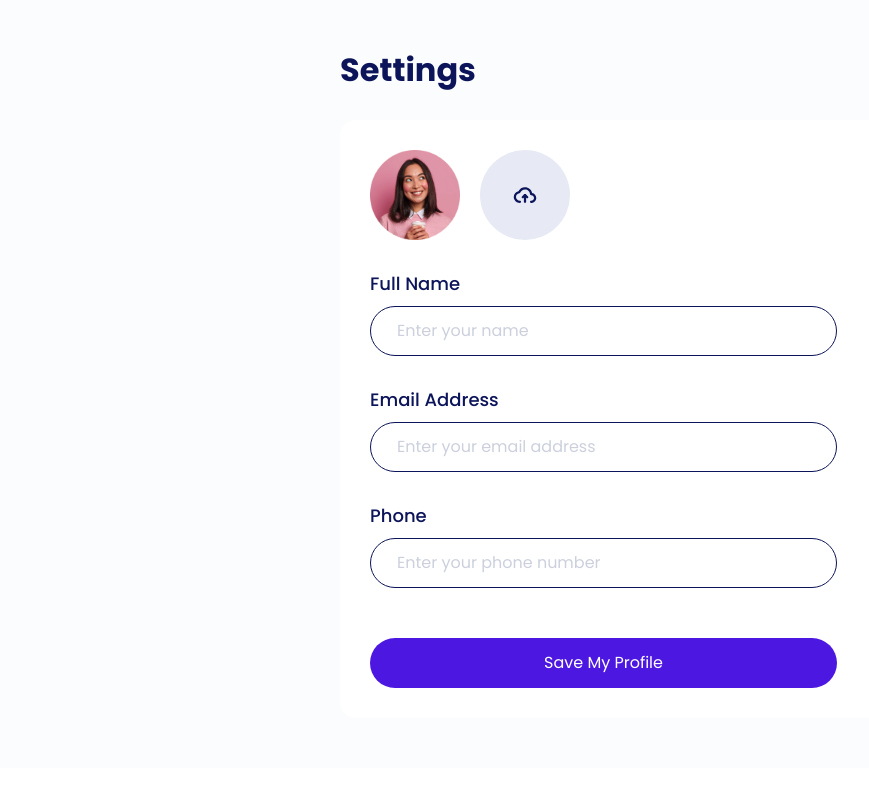
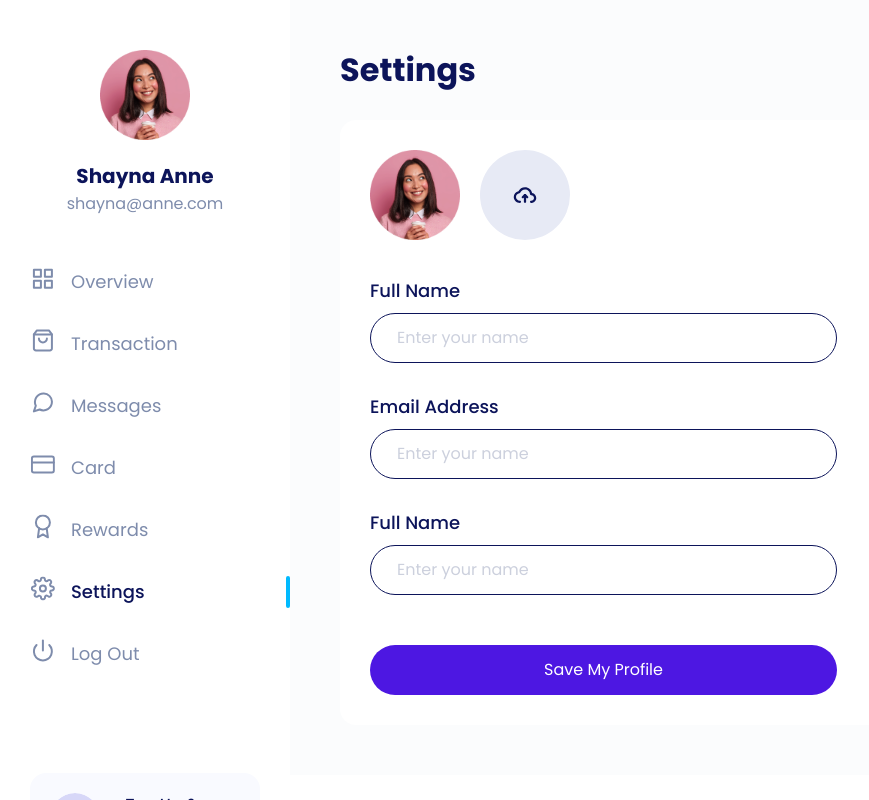
Before and after one commit to gnafhan/hanstore, a Next.js app: page /member/edit-profile in a window 1280 px wide. Shown: the whole page, without its empty margins (0-869 px from the left). Built offline with nearby package versions, Linux system fonts and the light colour scheme.

Commit message:
Refactoring Edit Profile Page

```diff
--- /dev/null
+++ b/components/atoms/input/input.tsx
@@ -0,0 +1,12 @@
+interface InputProps{
+    title: string;
+
+}
+export default function Input(props: InputProps) {
+    const {title, ...nativeProps} = props;
+    return (
+        <><label htmlFor="name" className="form-label text-lg fw-medium color-palette-1 mb-10">{title}</label>
+        <input type="text" className="form-control rounded-pill text-lg" id="name" name="name"
+                aria-describedby="name" placeholder="Enter your name" {...nativeProps} /></>
+    )
+}
--- a/components/organisms/Sidebar/MenuItem.tsx
+++ b/components/organisms/Sidebar/MenuItem.tsx
@@ -1,12 +1,14 @@
 import Image from "next/image"
 import cx from "classnames"
+import Link from "next/link"
 interface MenuItemProps{
     title: string;
     icon: string;
     active?: boolean;
+    href: string;
 }
 export default function MenuItem(props: Partial<MenuItemProps>) {
-    const {title, icon, active} = props;
+    const {title, icon, active, href} = props;
 
     const classTitle = cx({
         "item" : true,
@@ -19,7 +21,9 @@ export default function MenuItem(props: Partial<MenuItemProps>) {
                    <Image src={`/icon/${icon}.svg`} width = {25} height = {25}/>
             </div>
                     <p className="item-title m-0">
-                        <a href="" className="text-lg text-decoration-none">{title}</a>
+                        <Link href={href}>
+                        <a className="text-lg text-decoration-none">{title}</a>
+                        </Link>
                     </p>
                 </div>
     );
--- a/components/organisms/Sidebar/index.tsx
+++ b/components/organisms/Sidebar/index.tsx
@@ -1,19 +1,24 @@
 import Profile from "./profile"
 import SidebarFooter from "./SidebarFooter"
 import MenuItem from "./MenuItem"
-export default function Sidebar() {
+
+interface SidebarProps {
+    activeMenu: string;
+}
+export default function Sidebar(props: SidebarProps) {
+    const {activeMenu}=props;
     return (
         <section className="sidebar">
         <div className="content pt-50 pb-30 ps-30">
            <Profile/>
             <div className="menus">
-                <MenuItem title="Overview" icon="icon-menu-overview" active/>
-                <MenuItem title="Transaction" icon="icon-menu-transaction"/>
-                <MenuItem title="Messages" icon="icon-menu-messages"/>
-                <MenuItem title="Card" icon="icon-menu-cards"/>
-                <MenuItem title="Rewards" icon="icon-menu-rewards"/>
-                <MenuItem title="Settings" icon="icon-menu-settings"/>
-                <MenuItem title="Log Out" icon="icon-menu-logout"/>
+                <MenuItem title="Overview" icon="icon-menu-overview" active={activeMenu === 'overview'} href="/member"/>
+                <MenuItem title="Transaction" icon="icon-menu-transaction" active={activeMenu === 'transactions'} href="/member/transactions"/>
+                <MenuItem title="Messages" icon="icon-menu-messages"href="/member"/>
+                <MenuItem title="Card" icon="icon-menu-cards"href="/member"/>
+                <MenuItem title="Rewards" icon="icon-menu-rewards"href="/member"/>
+                <MenuItem title="Settings" icon="icon-menu-settings"active={activeMenu ==="settings"} href="/member/edit-profile"/>
+                <MenuItem title="Log Out" icon="icon-menu-logout"href="/sign-in"/>
             </div>
             <SidebarFooter/>
         </div>
--- a/pages/member/edit-profile.tsx
+++ b/pages/member/edit-profile.tsx
@@ -1,8 +1,12 @@
 import React from 'react'
+import Sidebar from '../../components/organisms/Sidebar'
+import Image from 'next/image'
+import Input from '../../components/atoms/input/input'
 
 export default function EditProfile() {
     return (
     <section className="edit-profile overflow-auto">
+        <Sidebar activeMenu="settings"/>
         <main className="main-wrapper">
             <div className="ps-lg-0">
                 <h2 className="text-4xl fw-bold color-palette-1 mb-30">Settings</h2>
@@ -10,62 +14,27 @@ export default function EditProfile() {
                     <form action="">
                         <div className="photo d-flex">
                             <div className="position-relative me-20">
-                                <img src="/img/avatar-1.png" width="90" height="90" className="avatar img-fluid" />
+                                <Image src="/img/avatar-1.png" width={90} height={90} className="avatar img-fluid" />
                                 <div
                                     className="avatar-overlay position-absolute top-0 d-flex justify-content-center align-items-center">
-                                    <svg width="24" height="24" viewBox="0 0 24 24" fill="none"
-                                        xmlns="http://www.w3.org/2000/svg">
-                                        <path d="M3 6H5H21" stroke="white" stroke-width="2" stroke-linecap="round"
-                                            stroke-linejoin="round" />
-                                        <path
-                                            d="M8 6V4C8 3.46957 8.21071 2.96086 8.58579 2.58579C8.96086 2.21071 9.46957 2 10 2H14C14.5304 2 15.0391 2.21071 15.4142 2.58579C15.7893 2.96086 16 3.46957 16 4V6M19 6V20C19 20.5304 18.7893 21.0391 18.4142 21.4142C18.0391 21.7893 17.5304 22 17 22H7C6.46957 22 5.96086 21.7893 5.58579 21.4142C5.21071 21.0391 5 20.5304 5 20V6H19Z"
-                                            stroke="white" stroke-width="2" stroke-linecap="round"
-                                            stroke-linejoin="round" />
-                                        <path d="M14 11V17" stroke="white" stroke-width="2" stroke-linecap="round"
-                                            stroke-linejoin="round" />
-                                        <path d="M10 11V17" stroke="white" stroke-width="2" stroke-linecap="round"
-                                            stroke-linejoin="round" />
-                                    </svg>
+                                    <Image src="/img/upload.svg" width={90} height={90}/>
                                 </div>
                             </div>
                             <div className="image-upload">
                                 <label htmlFor="avatar">
-                                    <svg width="90" height="90" viewBox="0 0 90 90" fill="none"
-                                        xmlns="http://www.w3.org/2000/svg">
-                                        <circle cx="45" cy="45" r="45" fill="#E7EAF5" />
-                                        <path fill-rule="evenodd" clip-rule="evenodd"
-                                            d="M45 39.375C42.7981 39.375 40.9679 40.7216 40.3127 42.5332C40.1693 42.9297 39.8162 43.2128 39.398 43.2665C37.4362 43.5183 36 45.1013 36 46.9286C36 48.919 37.7105 50.625 39.9375 50.625C40.5588 50.625 41.0625 51.1287 41.0625 51.75C41.0625 52.3713 40.5588 52.875 39.9375 52.875C36.5726 52.875 33.75 50.2638 33.75 46.9286C33.75 44.0997 35.7853 41.7878 38.4536 41.1547C39.5996 38.7573 42.1173 37.125 45 37.125C48.5711 37.125 51.6055 39.6452 52.1224 43.0137C54.4461 43.4763 56.25 45.4474 56.25 47.8929C56.25 50.6955 53.8807 52.875 51.075 52.875C50.4537 52.875 49.95 52.3713 49.95 51.75C49.95 51.1287 50.4537 50.625 51.075 50.625C52.7428 50.625 54 49.3507 54 47.8929C54 46.435 52.7428 45.1607 51.075 45.1607C50.4537 45.1607 49.95 44.657 49.95 44.0357C49.95 41.5128 47.7862 39.375 45 39.375Z"
-                                            fill="#0C145A" />
-                                        <path fill-rule="evenodd" clip-rule="evenodd"
-                                            d="M45 52.875C44.3787 52.875 43.875 52.3713 43.875 51.75V45C43.875 44.3787 44.3787 43.875 45 43.875C45.6213 43.875 46.125 44.3787 46.125 45V51.75C46.125 52.3713 45.6213 52.875 45 52.875Z"
-                                            fill="#0C145A" />
-                                        <path fill-rule="evenodd" clip-rule="evenodd"
-                                            d="M41.9545 48.0455C41.5152 47.6062 41.5152 46.8938 41.9545 46.4545L44.2045 44.2045C44.6438 43.7652 45.3562 43.7652 45.7955 44.2045C46.2348 44.6438 46.2348 45.3562 45.7955 45.7955L43.5455 48.0455C43.1062 48.4848 42.3938 48.4848 41.9545 48.0455Z"
-                                            fill="#0C145A" />
-                                        <path fill-rule="evenodd" clip-rule="evenodd"
-                                            d="M44.2045 44.2045C44.6438 43.7652 45.3562 43.7652 45.7955 44.2045L48.0455 46.4545C48.4848 46.8938 48.4848 47.6062 48.0455 48.0455C47.6062 48.4848 46.8938 48.4848 46.4545 48.0455L44.2045 45.7955C43.7652 45.3562 43.7652 44.6438 44.2045 44.2045Z"
-                                            fill="#0C145A" />
-                                    </svg>
+                                <Image src="/icon/upload2.svg" width={90} height={90}/>
                                 </label>
                                 <input id="avatar" type="file" name="avatar" accept="image/png, image/jpeg" />
                             </div>
                         </div>
                         <div className="pt-30">
-                            <label htmlFor="name" className="form-label text-lg fw-medium color-palette-1 mb-10">Full
-                                Name</label>
-                            <input type="text" className="form-control rounded-pill text-lg" id="name" name="name"
-                                aria-describedby="name" placeholder="Enter your name"/>
+                            <Input title={"Full Name"}/>
                         </div>
                         <div className="pt-30">
-                            <label htmlFor="email" className="form-label text-lg fw-medium color-palette-1 mb-10">Email
-                                Address</label>
-                            <input type="email" className="form-control rounded-pill text-lg" id="email" name="email"
-                                aria-describedby="email" placeholder="Enter your email address"/>
+                        <Input title={"Email Address"}/>
                         </div>
                         <div className="pt-30">
-                            <label htmlFor="phone" className="form-label text-lg fw-medium color-palette-1 mb-10">Phone</label>
-                            <input type="tel" className="form-control rounded-pill text-lg" id="phone" name="phone"
-                                aria-describedby="phone" placeholder="Enter your phone number"/>
+                        <Input title={"Full Name"}/>
                         </div>
                         <div className="button-group d-flex flex-column pt-50">
                             <button type="submit" className="btn btn-save fw-medium text-lg text-white rounded-pill"
--- a/pages/member/index.tsx
+++ b/pages/member/index.tsx
@@ -4,7 +4,7 @@ import Sidebar from "../../components/organisms/Sidebar";
 export default function Member() {
     return (
         <section className="overview overflow-auto">
-       <Sidebar/>
+       <Sidebar activeMenu="overview"/>
         <Overview/>
     </section>
 
--- a/pages/member/transactions/index.tsx
+++ b/pages/member/transactions/index.tsx
@@ -1,6 +1,9 @@
+import Sidebar from "../../../components/organisms/Sidebar";
+
 export default function Transactions() {
     return (
         <section className="transactions overflow-auto">
+            <Sidebar activeMenu="transactions"/>
         <main className="main-wrapper">
             <div className="ps-lg-0">
                 <h2 className="text-4xl fw-bold color-palette-1 mb-30">My Transactions</h2>
```
Also changed, not shown: .eslintrc.json, public/icon/upload2.svg (added).
